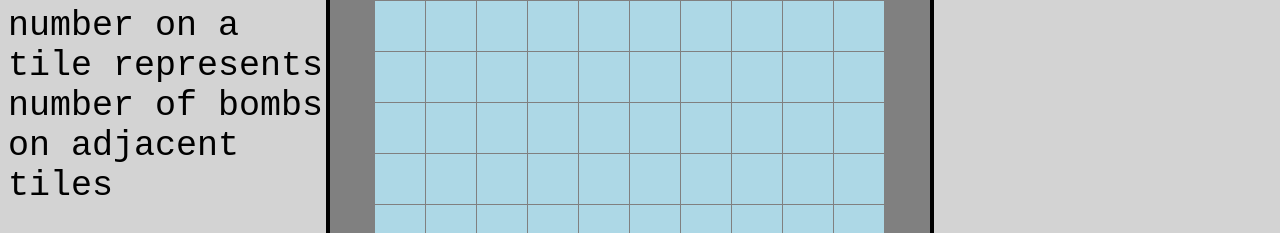
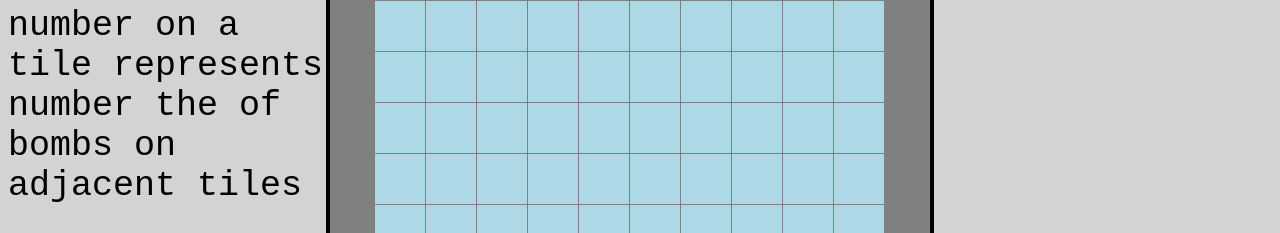
Before and after one commit to 223yeahaight/223yeahaight.github.io, a plain HTML site: page index.html in a window 1280 px wide. Shown: the part 412-645 px from the top of the page. Drawn offline with Linux system fonts and the light colour scheme.

Commit message:
third commit

```diff
--- a/index.html
+++ b/index.html
@@ -12,7 +12,7 @@
         <p>leftclick - reveal tile</p>
         <p>rightclick - mark tile</p>
         <p>press 'r' to restart</p>
-        <p>number on a tile represents number of bombs on adjacent tiles</p>
+        <p>number on a tile represents number the of bombs on adjacent tiles</p>
         <p>there are 20 bombs on the board</p>
         <p>good luck!</p>
 
```
